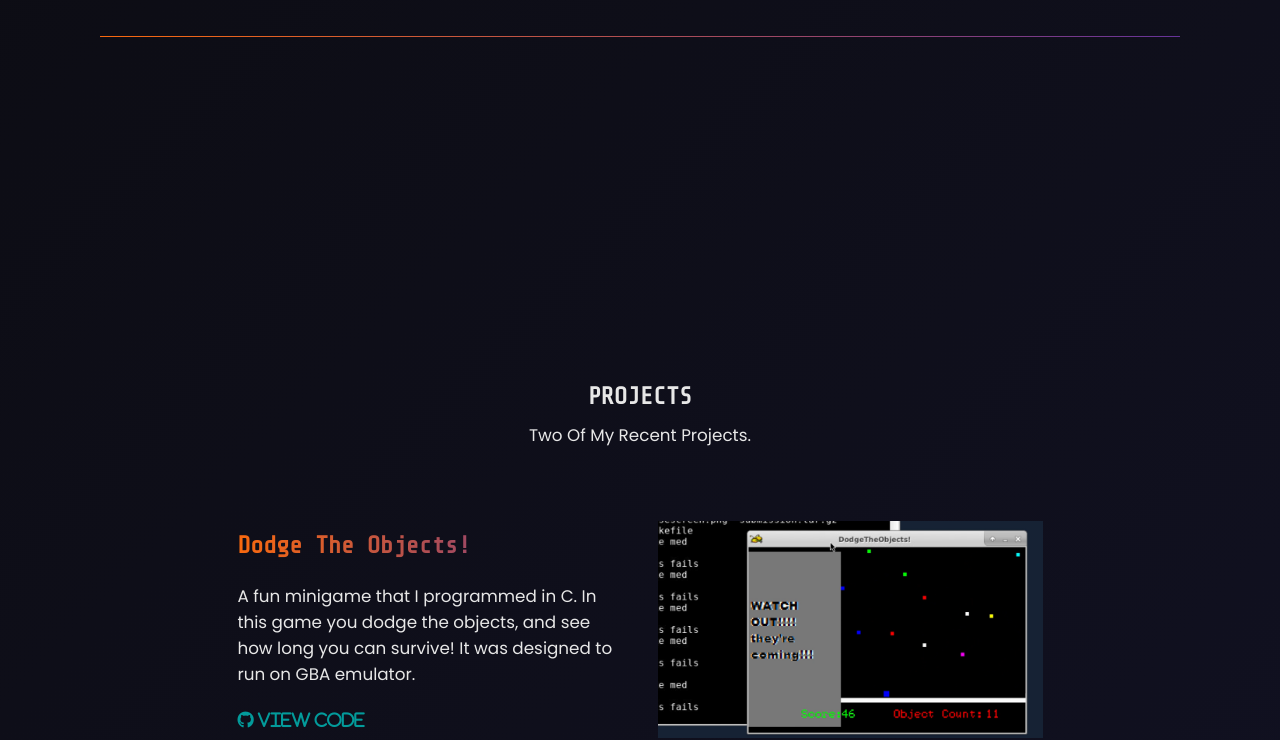
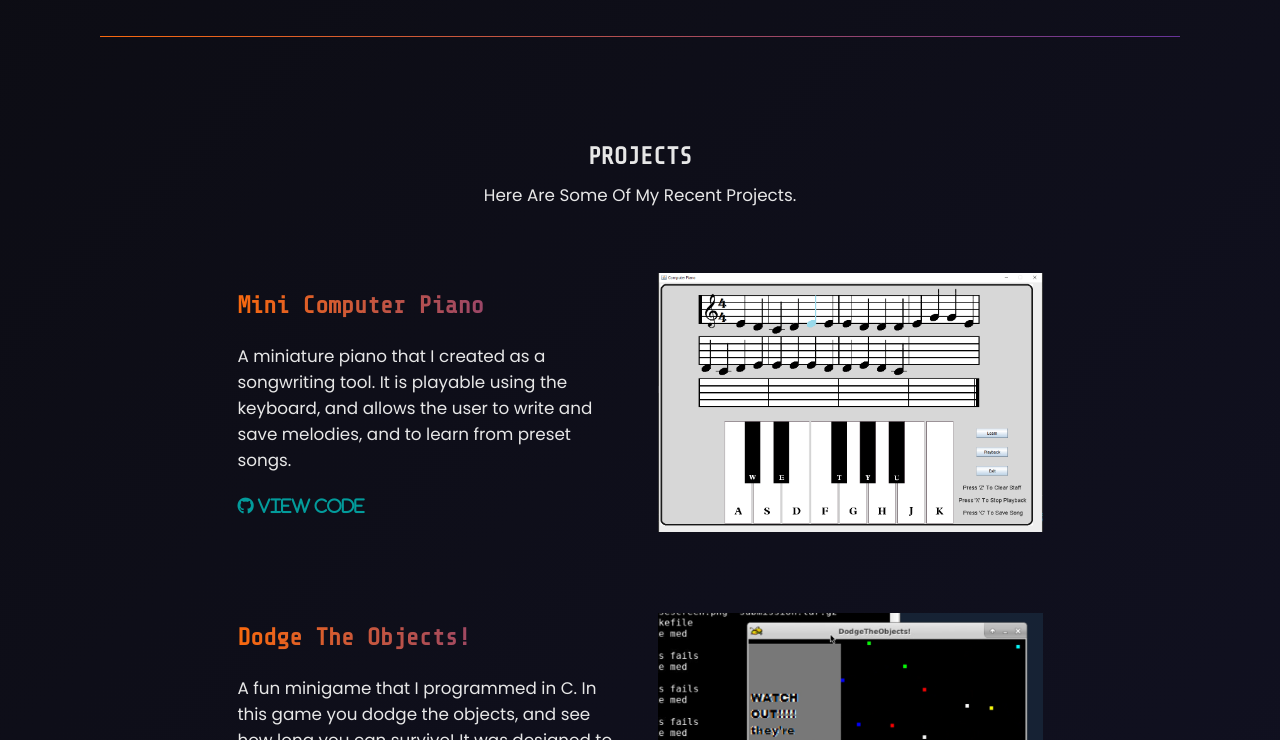
Before and after one commit to mmossien6/web-portfolio, a plain HTML site: page index.html in a window 1280 px wide. Shown: the part 2065-2805 px from the top of the page. Drawn offline with nearby package versions, Linux system fonts and the light colour scheme.

Commit message:
added third project

```diff
--- a/index.html
+++ b/index.html
@@ -149,8 +149,22 @@
         <section id="projects" class="projects">
             <div class="title-heading">
                 <h2>PROJECTS</h2>
-                <p>Two Of My Recent Projects.</p>
+                <p>Here Are Some Of My Recent Projects.</p>
             </div>
+            <div class="project-item">
+                <div class="project-description has-margin-right">
+                    <h2> Mini Computer Piano</h2>
+                    <p>
+                        A miniature piano that I created as a songwriting tool. It is playable using the keyboard, and allows the user to write and save melodies, and to learn from preset songs.
+                    </p>
+                    <a href="https://github.com/mmossien6/computer-piano" class="project-link" target="_blank"><i class="fa fa-github" aria-hidden="true"> View Code</i>
+                    </a>
+                </div>
+                <div class="project-img">
+                    <img src="images/computerpiano.png" />
+                </div>
+            </div>
+
             <div class="project-item">
                 <div class="project-description has-margin-right">
                     <h2> Dodge The Objects!</h2>
--- a/main.css
+++ b/main.css
@@ -353,7 +353,7 @@ hr {
 
 .services {
     padding: 3rem, 0;
-    min-height: 100vh;
+    min-height: 70vh;
     max-width: 90rem;
     margin: auto;
 }
```
Also changed, not shown: images/computerpiano.png (added).
